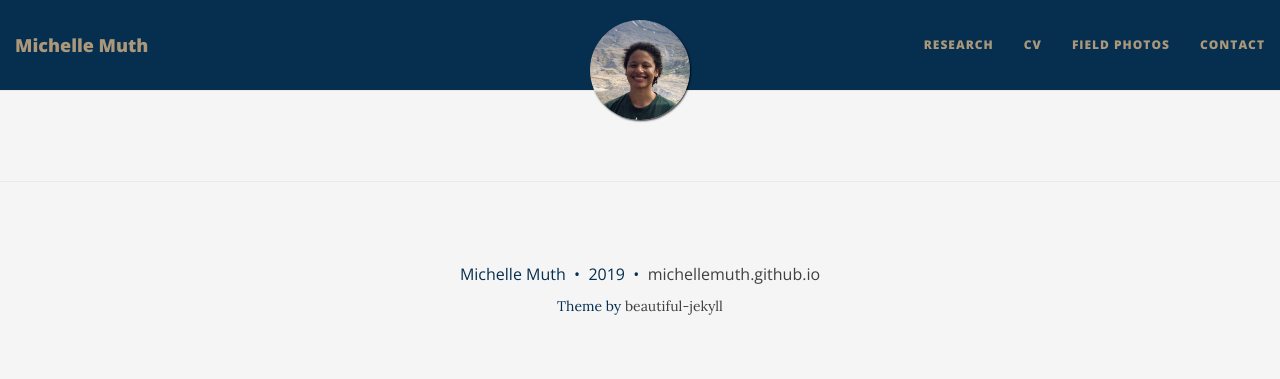
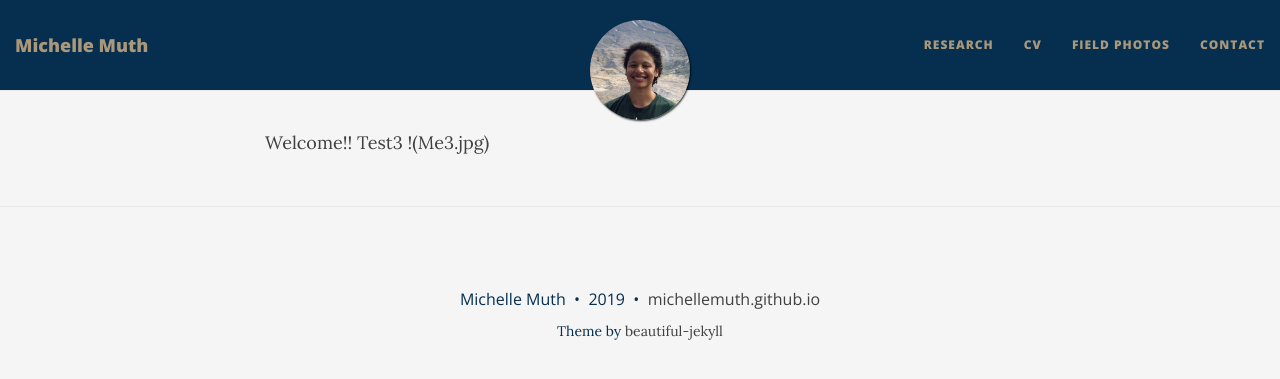
Before and after one commit to MichelleMuth/michellemuth.github.io, a Jekyll site: the page built from index.html, in a window 1280 px wide. Shown: the top 379 px of the page. Built offline with Jekyll 4.4.1, drawn with Linux system fonts in a browser that asks for light colours; nearby versions of some CDN libraries; the list of posts is cut into pages by our own code.

Commit message:
Update index.html

```diff
--- a/index.html
+++ b/index.html
@@ -1,7 +1,10 @@
 ---
 layout: page
-title:
 ---
+
+Welcome!! Test3
+
+!(Me3.jpg)
 
 <div class="posts-list">
   {% for post in paginator.posts %}
```
